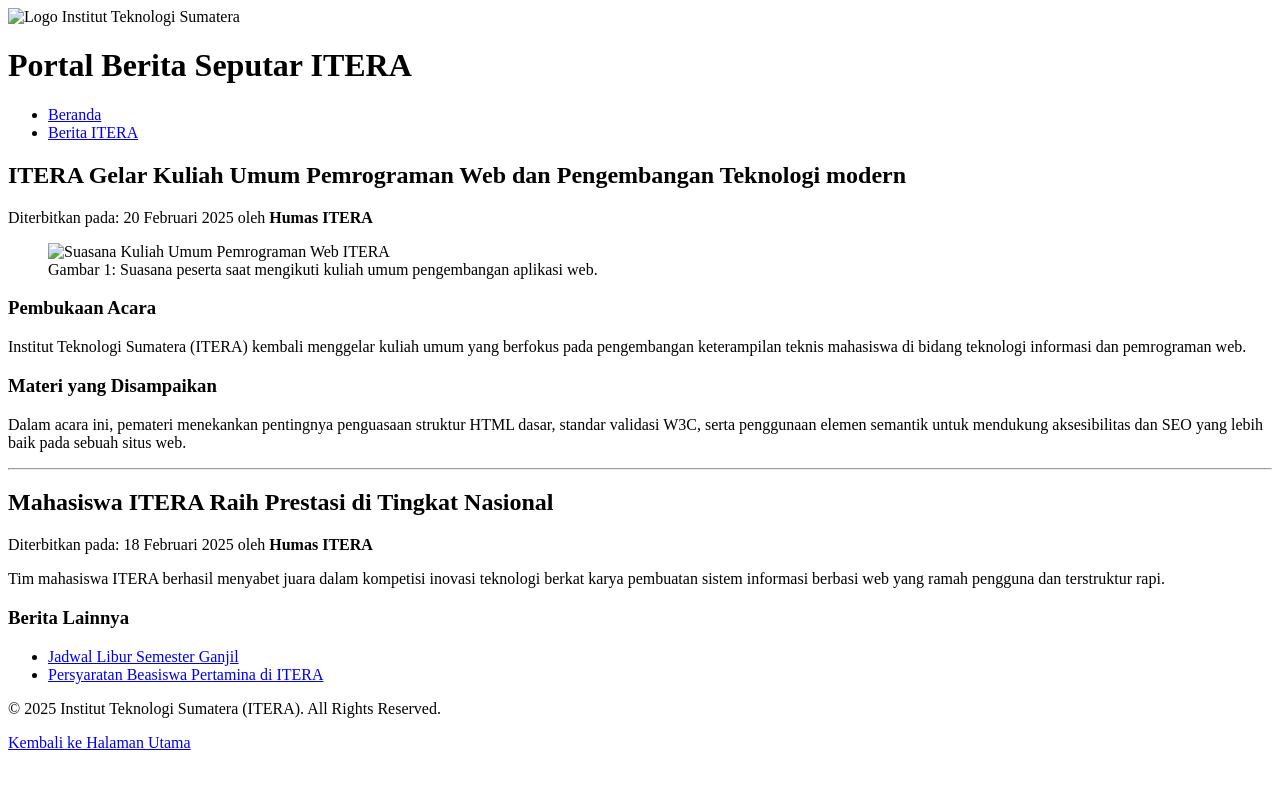
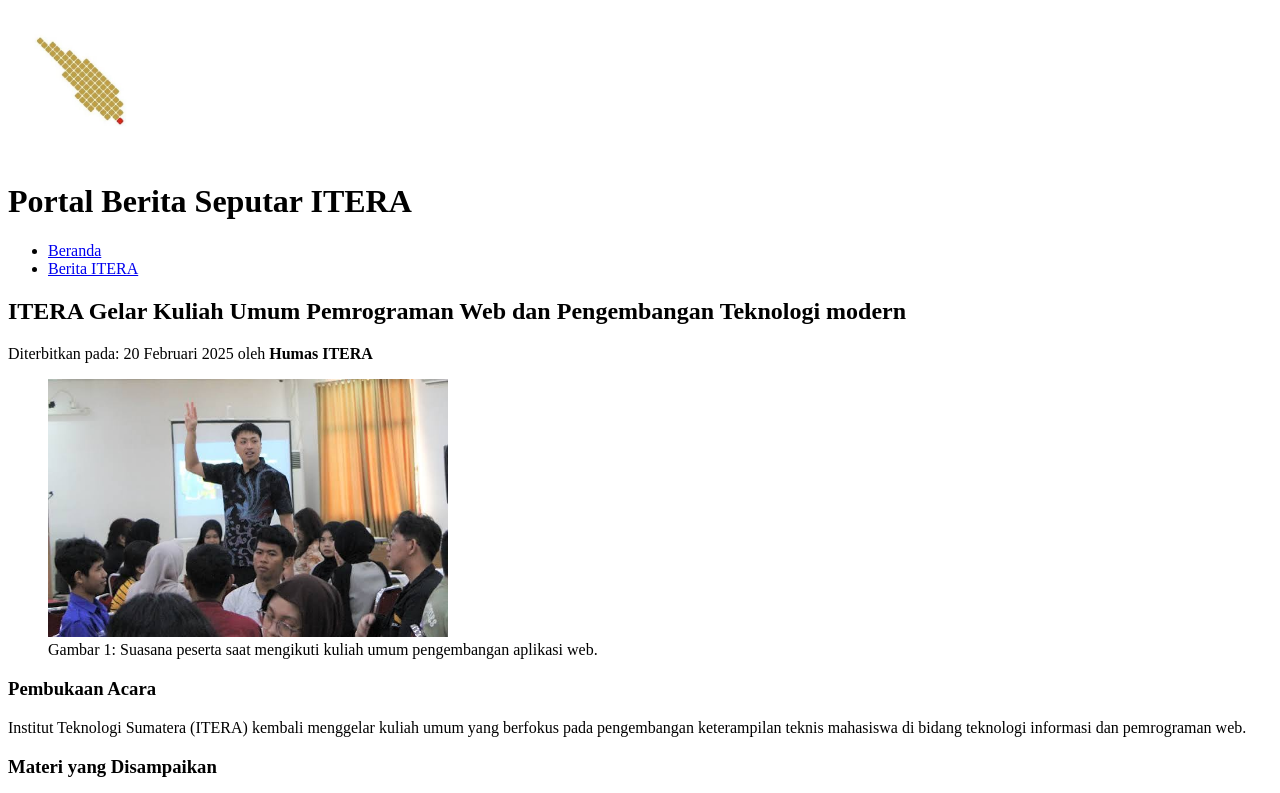
Before and after one commit to ateung/tugas2, a plain HTML site: page berita.html in a window 1280 px wide. Shown: the top 793 px of the page. Drawn offline with Linux system fonts and the light colour scheme.

Commit message:
Update berita.html

```diff
--- a/berita.html
+++ b/berita.html
@@ -9,7 +9,7 @@
 
     <!-- Header Halaman Berita -->
     <header>
-        <img src="images/logo.png" alt="Logo Institut Teknologi Sumatera" width="150">
+        <img src="image/logo.png" alt="Logo Institut Teknologi Sumatera" width="150">
         <h1>Portal Berita Seputar ITERA</h1>
     </header>
 
@@ -32,7 +32,7 @@
             </header>
 
             <figure>
-                <img src="images/kegiatan.jpg" alt="Suasana Kuliah Umum Pemrograman Web ITERA" width="400">
+                <img src="image/kegiatan.jpg" alt="Suasana Kuliah Umum Pemrograman Web ITERA" width="400">
                 <figcaption>Gambar 1: Suasana peserta saat mengikuti kuliah umum pengembangan aplikasi web.</figcaption>
             </figure>
 
```
